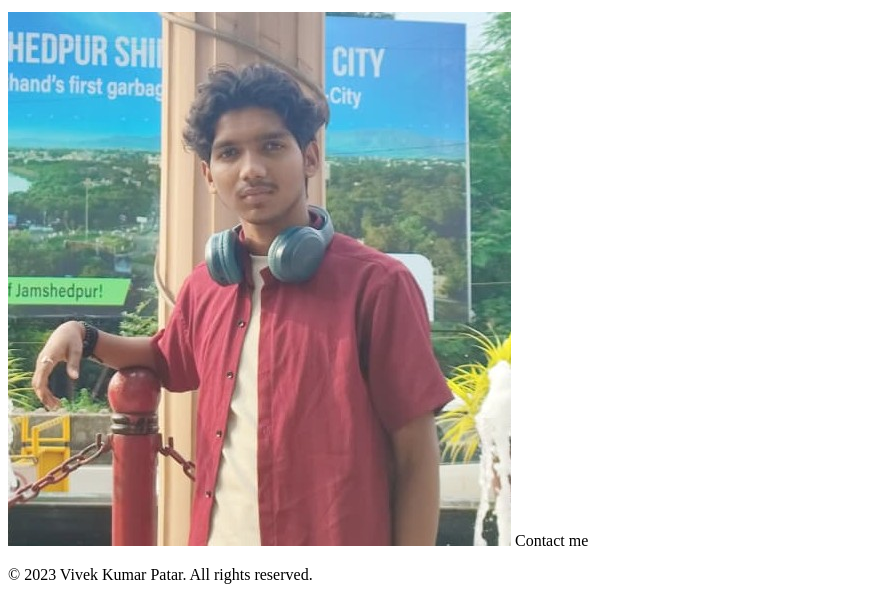
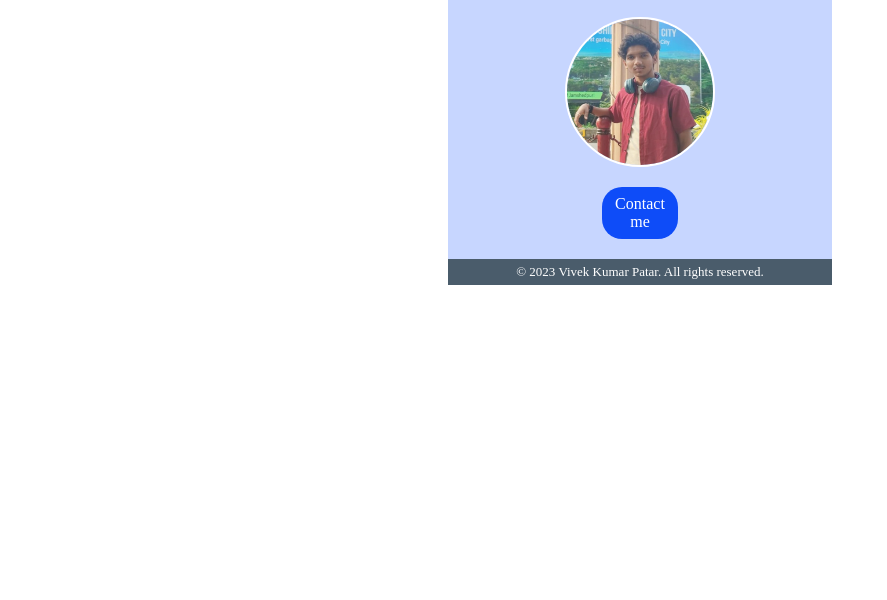
Before and after one commit to mrprofex/1.BOILER-PLATE, a plain HTML site: page index.html in a window 1280 px wide. Shown: the part 212-812 px from the top of the page, without its empty margins (0-887 px from the left). Drawn offline with Linux system fonts and the light colour scheme.

Commit message:
name change of css 2nd time

```diff
--- a/index.html
+++ b/index.html
@@ -6,7 +6,7 @@
     <meta name="viewport" content="width=device-width, initial-scale=1.0">
     <title>Document</title>
     <link rel="icon" type="image/png" href="./image.ico">
-    <link rel="stylesheet" href="practise.css">
+    <link rel="stylesheet" href="style.css">
 </head>
 
 <body>
```
